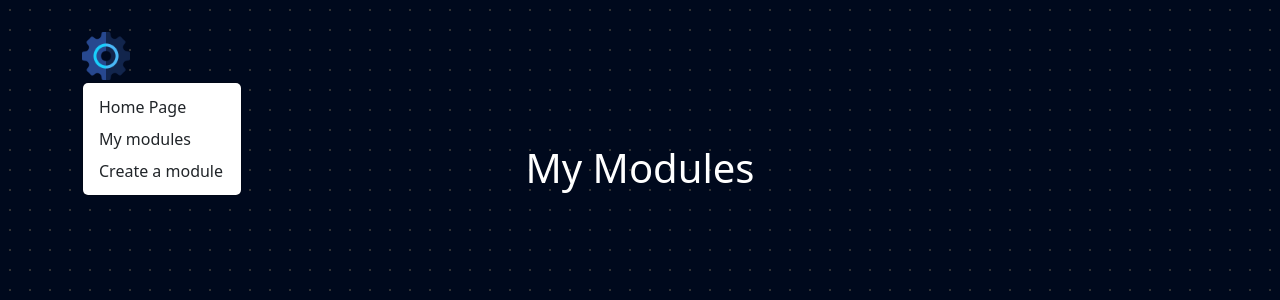
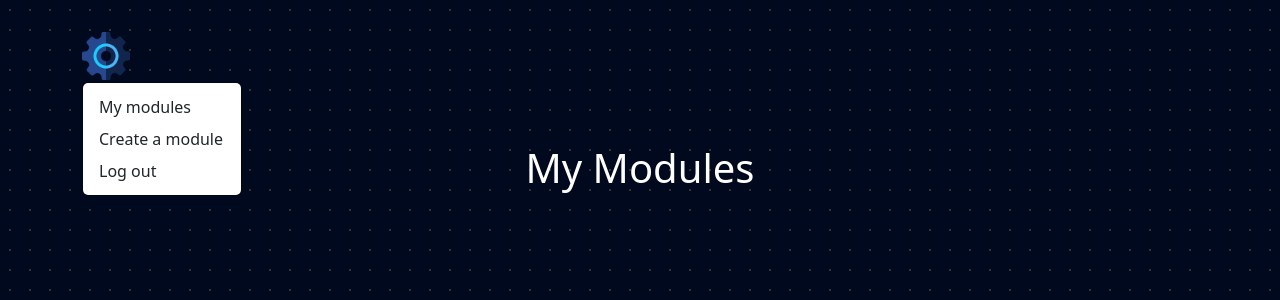
Before and after one commit to nberdi/Flashcard-App, a Flask app: page /my_modules in a window 1280 px wide, after a click that opens the changed part. Shown: the top 300 px of the page. Run offline with Flask 3, Linux system fonts and the light colour scheme; the visitor is signed in with stand-in values (Sample User, id 1); data that the repository does not hold is empty.

Commit message:
added logout link

```diff
--- a/templates/create_module.html
+++ b/templates/create_module.html
@@ -10,9 +10,9 @@
             <div class="dropdown">
                 <img style="width: 3rem;" data-bs-toggle="dropdown" aria-expanded="false" src="{{ url_for('static', filename='imgs/setting.png') }}" alt="Setting">
                 <ul class="dropdown-menu">
-                    <li><a class="dropdown-item" href="/">Home Page</a></li>
                     <li><a class="dropdown-item" href="/my_modules">My modules</a></li>
                     <li><a class="dropdown-item" href="/create_module">Create a module</a></li>
+                    <li><a class="dropdown-item" href="/logout">Log out</a></li>
                 </ul>
             </div>
         </nav>
--- a/templates/flashcard_module.html
+++ b/templates/flashcard_module.html
@@ -11,9 +11,9 @@
             <div class="dropdown">
                 <img style="width: 3rem;" data-bs-toggle="dropdown" aria-expanded="false" src="{{ url_for('static', filename='imgs/setting.png') }}" alt="Setting">
                 <ul class="dropdown-menu">
-                    <li><a class="dropdown-item" href="/">Home Page</a></li>
                     <li><a class="dropdown-item" href="/my_modules">My modules</a></li>
                     <li><a class="dropdown-item" href="/create_module">Create a module</a></li>
+                    <li><a class="dropdown-item" href="/logout">Log out</a></li>
                 </ul>
             </div>
         </nav>
--- a/templates/my_modules.html
+++ b/templates/my_modules.html
@@ -10,9 +10,9 @@
             <div class="dropdown">
                 <img style="width: 3rem;" data-bs-toggle="dropdown" aria-expanded="false" src="{{ url_for('static', filename='imgs/setting.png') }}" alt="Setting">
                 <ul class="dropdown-menu">
-                    <li><a class="dropdown-item" href="/">Home Page</a></li>
                     <li><a class="dropdown-item" href="/my_modules">My modules</a></li>
                     <li><a class="dropdown-item" href="/create_module">Create a module</a></li>
+                    <li><a class="dropdown-item" href="/logout">Log out</a></li>
                 </ul>
             </div>
         </nav>
```
